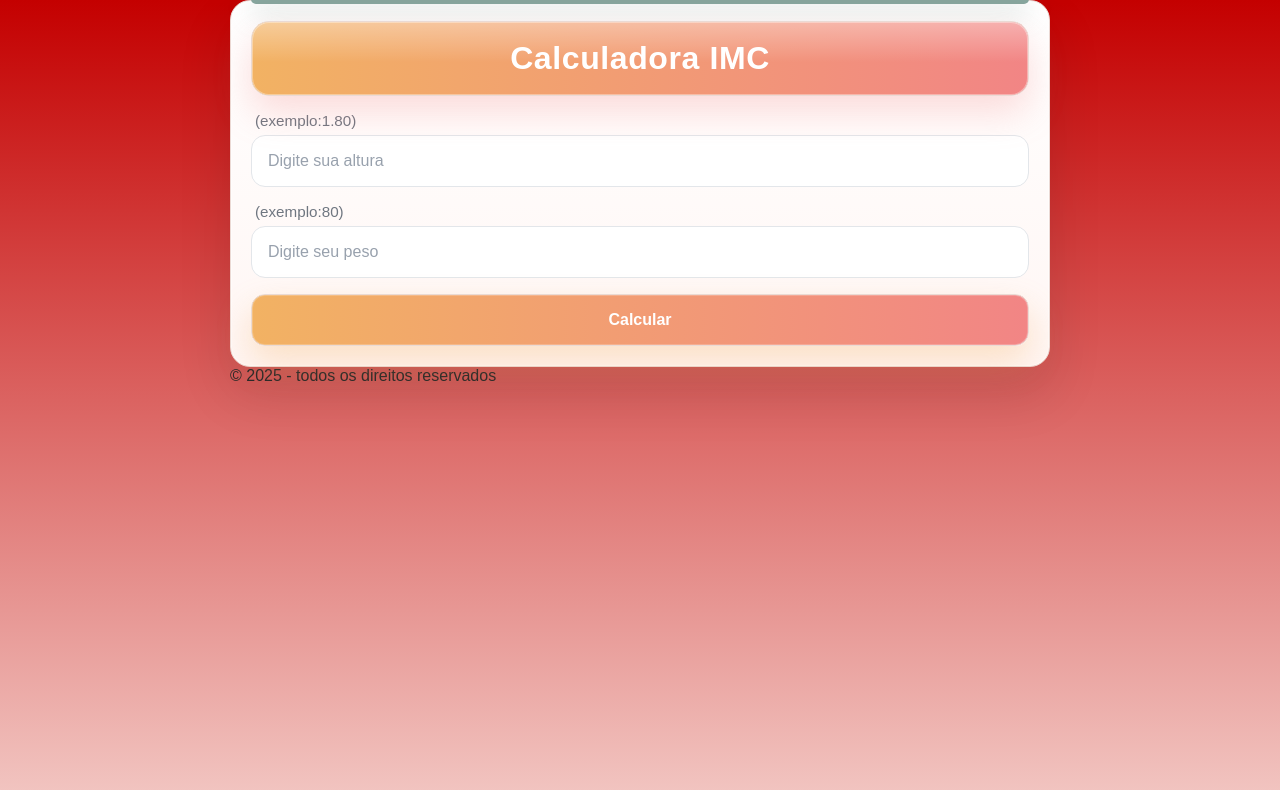
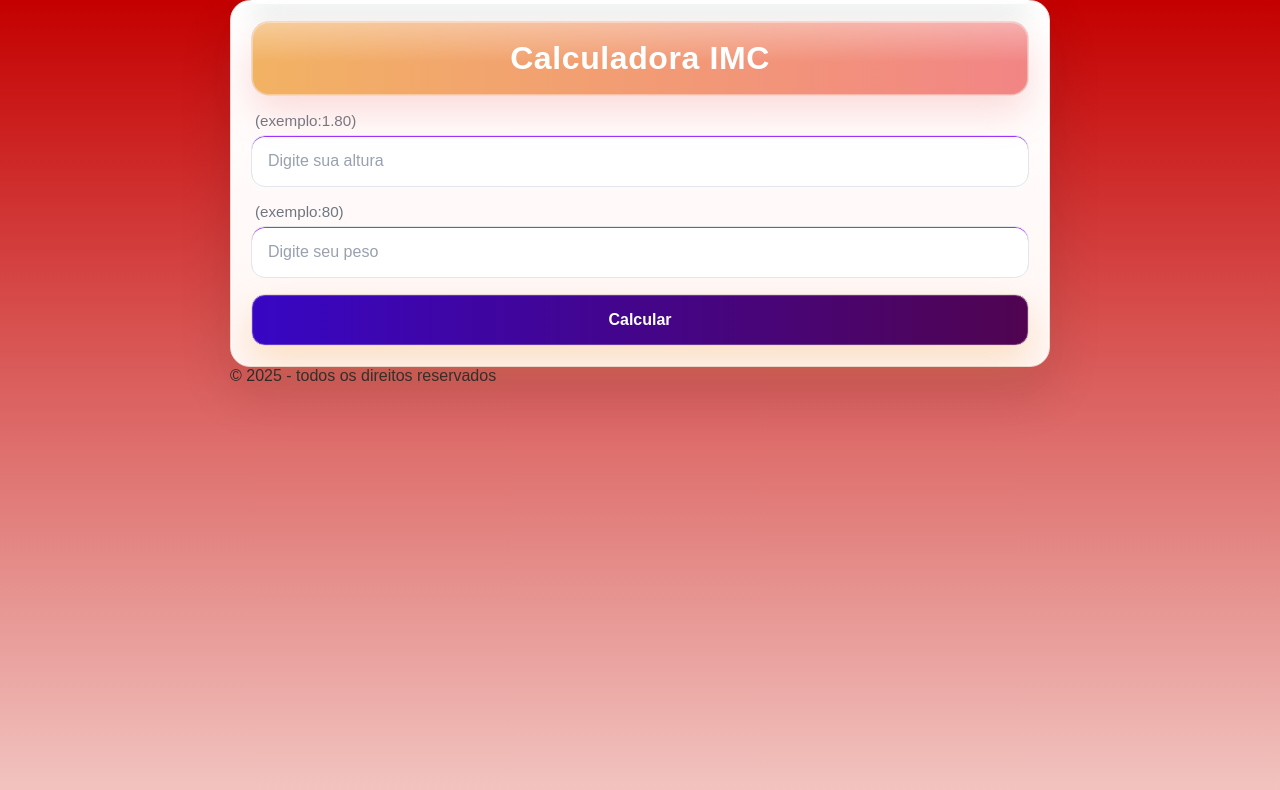
Before and after one commit to CP4-Front-Calculadora-IMC/CP4-Calculadora-IMC, a React (Vite) app: page / in a window 1280 px wide. Shown: the top 790 px of the page. Built offline with nearby package versions, Linux system fonts and the light colour scheme.

Commit message:
Alterando cores estilo.css

```diff
--- a/src/css/estilo.css
+++ b/src/css/estilo.css
@@ -6,7 +6,7 @@
   border-radius: 20px;
   padding: 20px; /* o header já tem padding próprio */
   box-shadow:
-    0 26px 54px rgba(0,0,0,0.12),
+    0 26px 54px rgba(0, 0, 0, 0.12),
     0 0 0 1px rgba(255,255,255,0.6) inset;
   position: relative;
 }
@@ -16,7 +16,7 @@
   position: absolute;
   top: -7px; left: 20px; right: 20px;
   height: 10px; border-radius: 10px;
-  background: #86A59D;
+  background: #ffffff;
   box-shadow: 0 10px 24px rgba(134,165,157,0.35);
 }
 
@@ -32,7 +32,7 @@ label {
 
 label span {
   font-weight: 400;
-  color: #6f7680;
+  color: #6f7680; /*(exemplo:80)*/
   margin-left: 4px;
 }
 
@@ -42,12 +42,12 @@ input {
   height: 52px;
   padding: 0 16px;
   font-size: 1rem;
-  color: #2b2b2b;
+  color: #1f1f1f; /*Numeros*/
   background: #FFFFFF;
   border: 1px solid #E3E6EA;
   border-radius: 14px;
   outline: none;
-  box-shadow: 0 1px 0 rgba(255,255,255,0.8) inset;
+  box-shadow: 0 1px 0 rgba(132, 1, 255, 0.8) inset;
   transition: border-color 0.2s, box-shadow 0.2s, transform 0.06s;
 }
 
@@ -65,7 +65,7 @@ button {
   font-weight: 900;
   font-size: 1rem;
   color: #ffffff;
-  background: linear-gradient(90deg, #F2B263 0%, #F28585 100%);
+  background: linear-gradient(90deg, #3806c4 0%, #500450 100%);
   border: 1px solid #EADAD4;
   border-radius: 14px;
   cursor: pointer;
@@ -83,7 +83,7 @@ button:hover {
 }
 
 button:active { transform: translateY(1px); }
-button:focus { outline: none; box-shadow: 0 0 0 6px rgba(242,178,99,0.24); }
+button:focus { outline: none; box-shadow: 0 0 0 6px rgba(242, 99, 99, 0.24); }
 
 .results-area { margin-top: 24px; }
 
```
